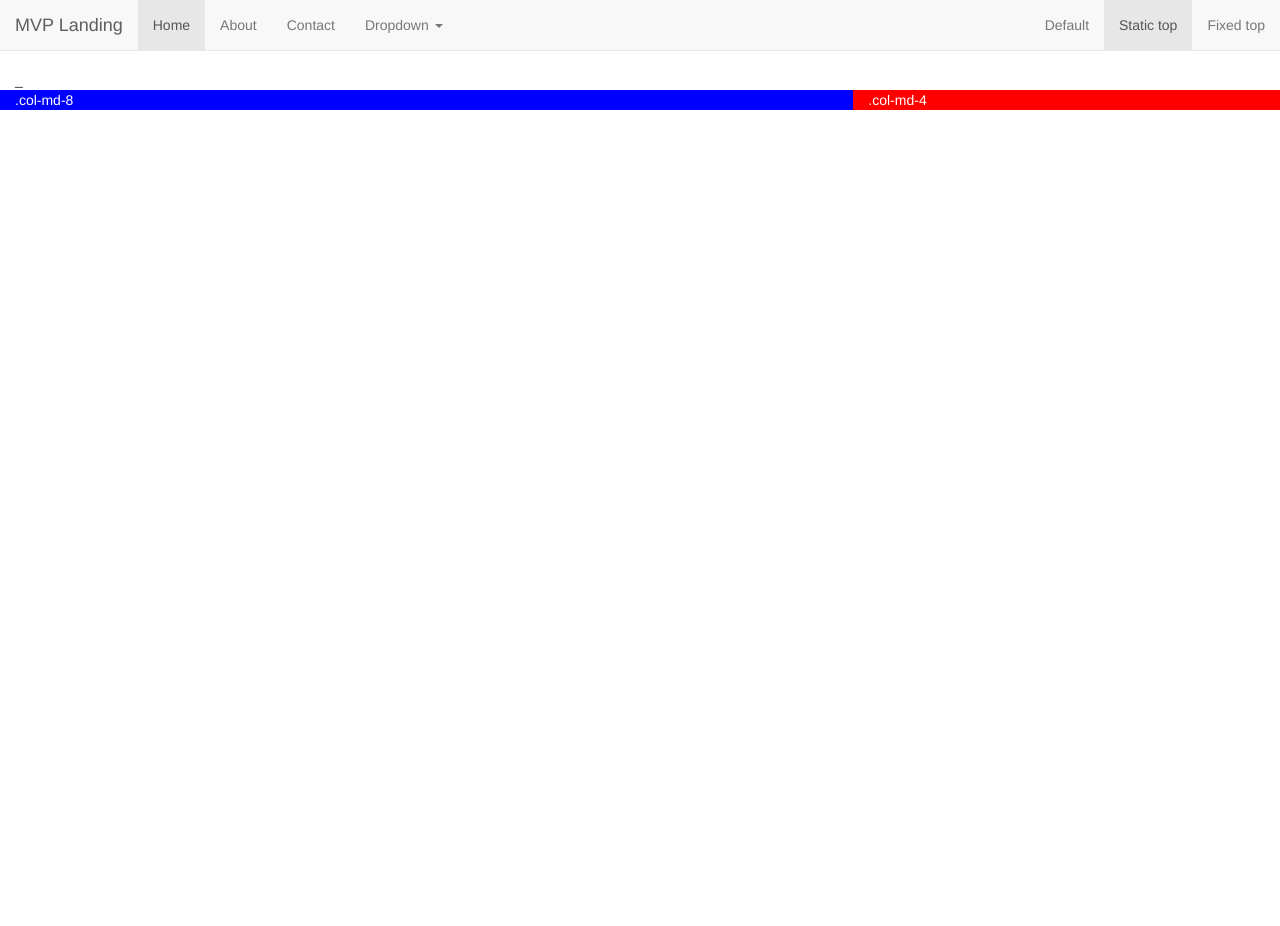
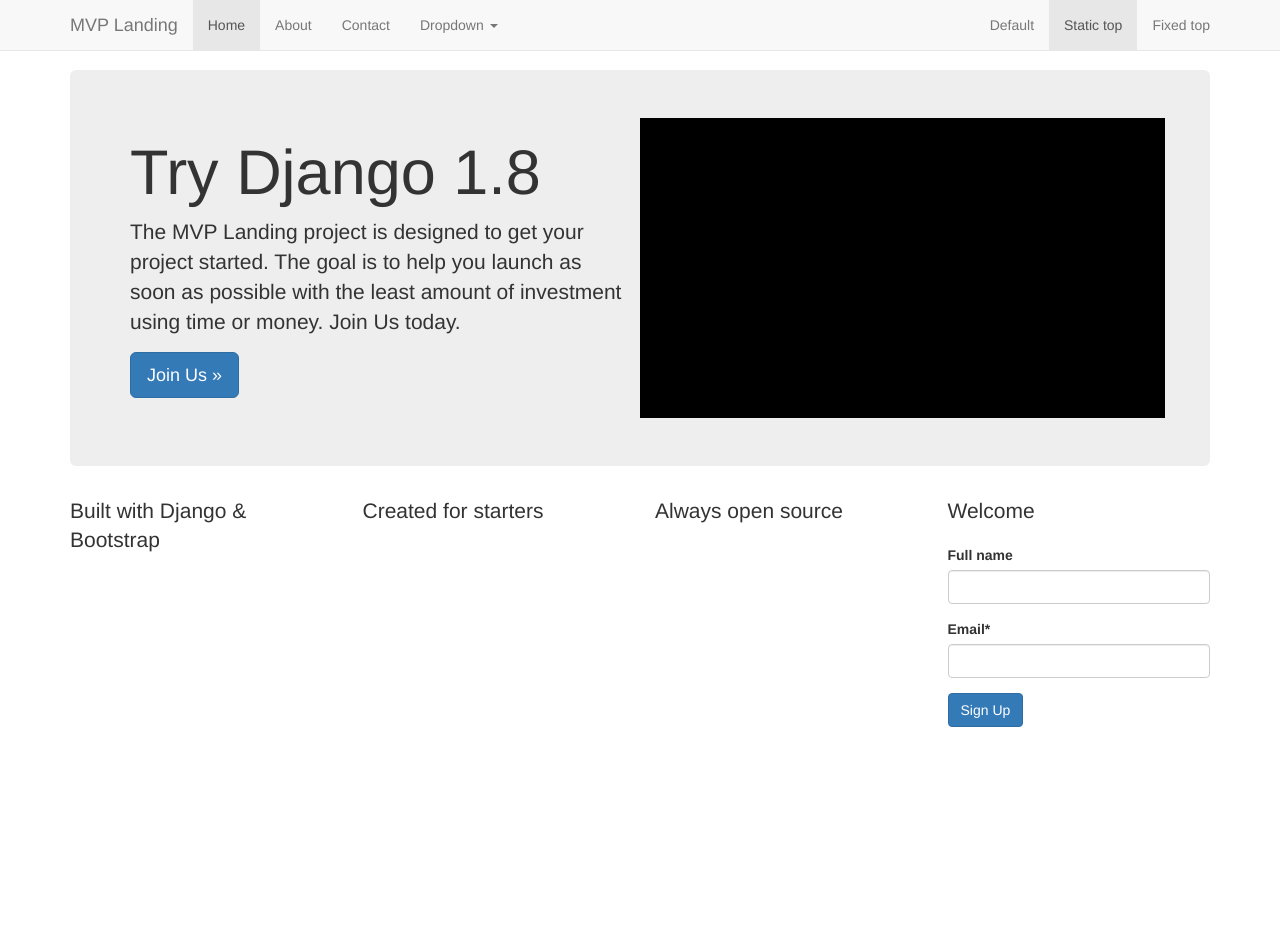
Before and after one commit to darknawg63/trydjango18, a Django app: page / in a window 1280 px wide. Shown: the top 926 px of the page. Run offline with Django 3.2, Linux system fonts and the light colour scheme; parts of the project's set-up code (start-up, migrations or seed data) failed here and were passed over; some libraries are stand-ins or nearby versions.

Commit message:
Try Django 1.8 Tutorial - 23 of 42 - Styling MVP Landing Part 1

```diff
--- a/newsletter/views.py
+++ b/newsletter/views.py
@@ -26,7 +26,7 @@ def home(request):
             "title": "Thank you"
         }
 
-    return render(request, "example_fluid.html", context)
+    return render(request, "home.html", context)
 
 def contact(request):
     form = ContactForm(request.POST or None)
--- a/templates/base.html
+++ b/templates/base.html
@@ -21,7 +21,7 @@
     <!-- Static navbar -->
     {% include 'navbar.html' %}
 
-    <div class="container-fluid">
+    <div class="container">
     {% block jumbotron %}
 
     <!-- Main component for a primary marketing message or call to action -->
--- a/templates/home.html
+++ b/templates/home.html
@@ -6,27 +6,28 @@
 
 {% block jumbotron_content %}
 
+<div class="row">
+  <div class="col-sm-6">
+    <h1>Try Django 1.8</h1>
+    <p>The MVP Landing project is designed to get your project started.
+    The goal is to help you launch as soon as possible with the least amount of investment using time or money.
+    Join Us today.</p>
+    <p>
+      <a class="btn btn-lg btn-primary" href="" role="button">Join Us &raquo;</a>
+    </p>
+  </div>
+  <div class="col-sm-6" style="background-color:black;height:300px">
 
-<h1>Navbar example</h1>
-<p>This example is a quick exercise to illustrate how the default, static and fixed to top navbar work. It
-includes the responsive CSS and HTML, so it also adapts to your viewport and device.</p>
-<p>To see the difference between static and fixed top navbars, just scroll.</p>
-<p>
-  <a class="btn btn-lg btn-primary" href="../../components/#navbar" role="button">View navbar docs &raquo;</a>
-</p>
-
+  </div>
+</div>
 {% endblock %}
 
 
 {% block content %}
 
 <div class="row">
-  <div class="col-sm-6 col-md-3">
-    <h1>{{ title }}</h1>
-
-    {{ user }}
-
-    {{ request.user }}
+  <div class="col-xs-3 pull-right">
+    <p class="lead">{{ title }}</p>
 
     <form action="" method="post">
 
@@ -35,6 +36,15 @@ includes the responsive CSS and HTML, so it also adapts to your viewport and dev
 
     </form>
   </div>
+  <div class="col-sm-3">
+    <p class="lead">Built with Django &amp; Bootstrap</p>
+  </div>
+  <div class="col-sm-3">
+    <p class="lead">Created for starters</p>
+  </div>
+  <div class="col-sm-3">
+    <p class="lead">Always open source</p>
+  </div>
 </div>
 
 {% endblock %}
--- a/templates/navbar.html
+++ b/templates/navbar.html
@@ -1,5 +1,5 @@
 <nav class="navbar navbar-default navbar-static-top">
-  <div class="container-fluid">
+  <div class="container">
     <div class="navbar-header">
       <button type="button" class="navbar-toggle collapsed" data-toggle="collapse" data-target="#navbar" aria-expanded="false" aria-controls="navbar">
         <span class="sr-only">Toggle navigation</span>
```
